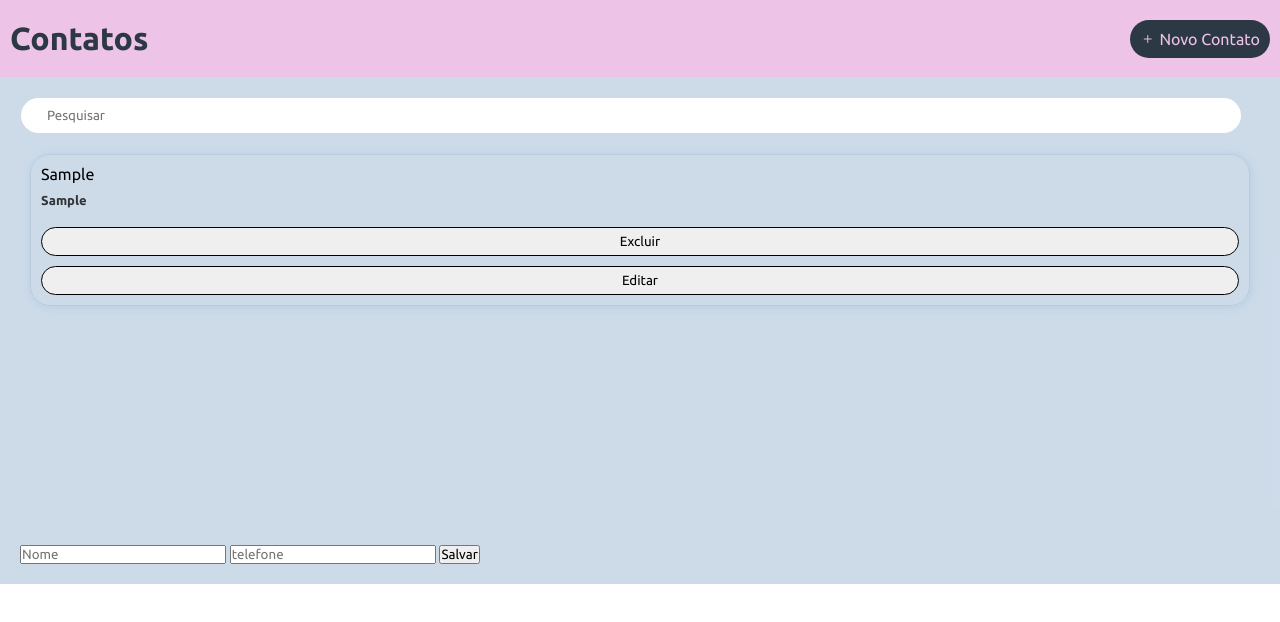
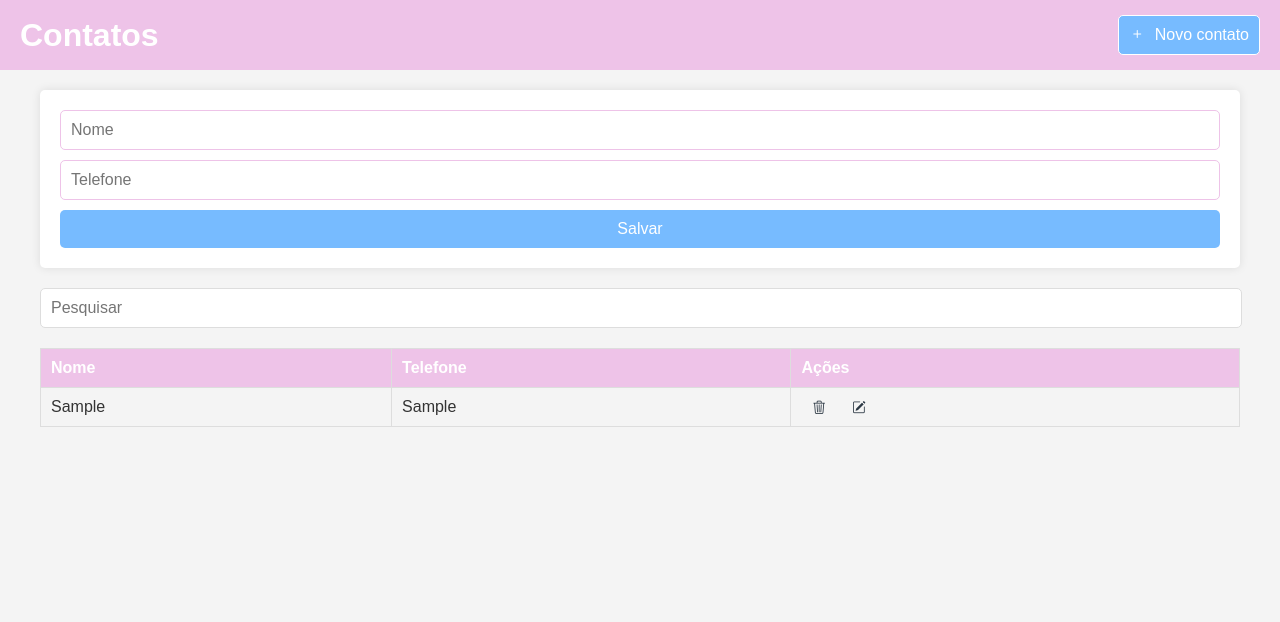
Before and after one commit to htadmg/lista_de_contatos, a plain HTML site: page index.html in a window 1280 px wide. Both pictures are taken after typing "Sample", "Sample" into the empty fields and a click on the input "Salvar". Drawn offline with nearby package versions, Linux system fonts and the light colour scheme.

Commit message:
atualizacao de css

```diff
--- a/index.html
+++ b/index.html
@@ -5,7 +5,7 @@
     <meta name="viewport" content="width=device-width, initial-scale=1.0">
     <link rel="stylesheet" href="https://cdn.jsdelivr.net/npm/bootstrap-icons@1.11.3/font/bootstrap-icons.min.css">
     <link rel="stylesheet" href="./style/principal.css">
-    <title>Lista de Contantos</title>
+    <title>Lista de Contatos</title>
 </head>
 <body>
     <header>
@@ -13,18 +13,28 @@
         <a href=""><i class="bi bi-plus"></i> Novo contato</a>
     </header>
     <main>
-
-        <div class="lista">
-            <input type="text" placeholder="Pesquisar" onkeyup="CriarListaDeContatos(this.value)">
-            <ul id="contatos">
-            </ul>
-        </div>
         <form id="formulario">
             <input type="hidden" name="id">
             <input type="text" name="nome" maxlength="50" placeholder="Nome" required>
-            <input type="text" name="telefone" maxlength="15" placeholder="telefone" required>
+            <input type="text" name="telefone" maxlength="15" placeholder="Telefone" required>
             <input type="submit" value="Salvar">
         </form>
+        <div class="lista">
+            <input type="text" placeholder="Pesquisar" onkeyup="CriarListaDeContatos(this.value)">
+            <table id="contatos" class="tabela-contatos">
+                <thead>
+                    <tr>
+                        <th>Nome</th>
+                        <th>Telefone</th>
+                        <th>Ações</th>
+                    </tr>
+                </thead>
+                <tbody>
+                    <!-- As linhas de contato serão inseridas aqui -->
+                </tbody>
+            </table>
+        </div>
+
     </main>
     <script src="./scripts/Listas.js"></script>
 </body>
--- a/scripts/Listas.js
+++ b/scripts/Listas.js
@@ -8,7 +8,6 @@
 
 const formulario = document.getElementById("formulario")
 
-const ulPessoas = document.getElementById("contatos")
 
 CriarListaDeContatos()
 
@@ -31,18 +30,21 @@ formulario.addEventListener("submit", function (e){
 })
 
 function CriarListaDeContatos(filtro=""){
-    ulPessoas.innerHTML = "";
+    const tbody = document.querySelector('#contatos tbody');
+    tbody.innerHTML = "";
 
     lista.forEach((item, key) => {
-        if(item.nome.toUpperCase().indexOf(filtro.toUpperCase()) >= 0 || filtro == "" ){
-            linha = document.createElement('li');
+        if(item.nome.toUpperCase().indexOf(filtro.toUpperCase()) >= 0 || filtro == "") {
+            const linha = document.createElement('tr');
             linha.innerHTML = `
-            <span class="nome">${item.nome}</span>
-            <span class="telefone">${item.telefone}</span>
-            <button class="excluir" onClick="Excluir(${key})">Excluir</button>
-            <button class="editar" onClick="Editar(${key})">Editar</button>
-            `
-            ulPessoas.appendChild(linha)
+                <td class="nome">${item.nome}</td>
+                <td class="telefone">${item.telefone}</td>
+                <td class="acoes">
+                    <button class="excluir" onClick="Excluir(${key})"><i class="bi bi-trash3"></i></button>
+                    <button class="editar" onClick="Editar(${key})"><i class="bi bi-pencil-square"></i></button>
+                </td>
+            `;
+            tbody.appendChild(linha);
         }
     });
 }
--- a/style/principal.css
+++ b/style/principal.css
@@ -1,77 +1,150 @@
-@import url('https://fonts.googleapis.com/css2?family=Ubuntu:ital,wght@0,300;0,400;0,500;0,700;1,300;1,400;1,500;1,700&display=swap');
-
-*{
-    font-family: "Ubuntu", system-ui;
-    margin:0;
-    padding:0;
+/* Estilos Gerais */
+body {
+    font-family: Arial, sans-serif;
+    margin: 0;
+    padding: 0;
+    color: #333;
+    background-color: #f4f4f4;
 }
 
-header{
-    background-color:hsl(308 56% 85%);
-    padding:10px;
-    gap:20px;
-    justify-content:space-between;
-    display:flex;
-    align-items:center;
-}
-h1{
-    margin:10px 0;
-    color:hsl(210 22% 22%);
-}
-header > a{
-    text-decoration:none;
-    background-color:hsl(210 22% 22%);
-    color:hsl(308 56% 85%);
-    text-transform:capitalize;
-    padding:10px;
-    border-radius:20px;
-}
-main{
-    padding:20px;
-    background:hsl(210deg 40% 80% / 70%);
+header {
+    background-color: hsl(308 56% 85%); /* Rosa */
+    color: white;
+    padding: 15px 20px;
+    display: flex;
+    justify-content: space-between;
+    align-items: center;
 }
 
-.lista > input{
-    width: calc(100% - 40px);
-    padding:10px;
-    border-radius:20px;
-    text-indent:1rem;
-    border: 1px solid hsl(210deg 40% 80% / 70%);
-    margin-bottom:10px;
-}
-ul{
-    display:flex;
-    flex-direction:column;
-    gap:10px;
-    +
-    height: 600px;
-    overflow-y:auto;
-    height: 400px;
-}
-li{
-    list-style:none;
-    padding: 10px;
-    border: 1px solid hsl(210deg 40% 80% );
-    border-radius:20px;
-    box-shadow:1px 1px 10px hsl(210deg 40% 80% );
-    display: flex;
-    flex-direction:column;
-    gap:10px;
-    margin:10px
+header h1 {
+    margin: 0;
 }
 
-.nome{
-    text-transform:capitalize;
-}
-.telefone{
-    font-size: 13px;
-    color: #000000c2;
-    font-weight: bold;
-    margin-bottom: 10px;
+header a {
+    color: white;
+    text-decoration: none;
+    font-size: 16px;
+    border: 1px solid white;
+    padding: 10px;
+    border-radius: 5px;
+    background-color: hsl(210deg 100% 73.33%); /* Roxo */
 }
 
-button{
-    padding:6px;
-    border-radius:20px;
-    border: 1px solid;
+header a i {
+    margin-right: 5px;
 }
+
+main {
+    padding: 20px;
+    max-width: 1200px;
+    margin: auto;
+}
+
+.lista {
+    margin-bottom: 20px;
+}
+
+.lista input[type="text"] {
+    width: calc(100% - 20px);
+    padding: 10px;
+    border: 1px solid #ddd;
+    border-radius: 5px;
+    font-size: 16px;
+    margin-top: 20px;
+}
+
+.lista ul {
+    list-style: none;
+    padding: 0;
+    margin: 0;
+}
+
+.lista li {
+    padding: 10px;
+    border-bottom: 1px solid #ddd;
+}
+
+form {
+    background-color: white;
+    padding: 20px;
+    border-radius: 5px;
+    box-shadow: 0 0 10px rgba(0, 0, 0, 0.1);
+}
+
+form input[type="text"] {
+    width: calc(100% - 22px); /* Ajusta a largura para compensar o padding e border */
+    padding: 10px;
+    margin-bottom: 10px;
+    border: 1px solid hsl(308 56% 85%); /* Rosa */
+    border-radius: 5px;
+    font-size: 16px;
+}
+
+form input[type="submit"] {
+    background-color: hsl(210deg 100% 73.33%); /* Roxo */
+    color: white;
+    border: none;
+    padding: 10px 15px;
+    border-radius: 5px;
+    font-size: 16px;
+    cursor: pointer;
+    width: 100%;
+}
+
+form input[type="submit"]:hover {
+    background-color: hsl(210 22% 22%); /* Roxo mais escuro */
+}
+
+/* Estilos para a tabela de contatos */
+.tabela-contatos {
+    width: 100%;
+    border-collapse: collapse;
+    margin-top: 20px;
+}
+
+.tabela-contatos th, .tabela-contatos td {
+    padding: 10px;
+    border: 1px solid #ddd;
+    text-align: left;
+}
+
+.tabela-contatos th {
+    background-color: hsl(308 56% 85%); /* Rosa */
+    color: white;
+}
+
+.tabela-contatos tr:nth-child(even) {
+    background-color: #f4f4f4;
+}
+
+.tabela-contatos tr:hover {
+    background-color: #e9ecef; /* Cor de destaque ao passar o mouse */
+}
+
+.tabela-contatos .acoes button {
+    background: none;
+    border: none;
+    color: hsl(210 22% 22%); /* Roxo */
+    cursor: pointer;
+    margin: 0 5px;
+}
+
+.tabela-contatos .acoes button:hover {
+    color: hsl(210 22% 22%); /* Roxo mais escuro */
+}
+
+/* Estilos Responsivos */
+@media (max-width: 768px) {
+    header {
+        flex-direction: column;
+        text-align: center;
+    }
+
+    header a {
+        margin-top: 10px;
+    }
+
+    form {
+        padding: 10px;
+    }
+}
```
